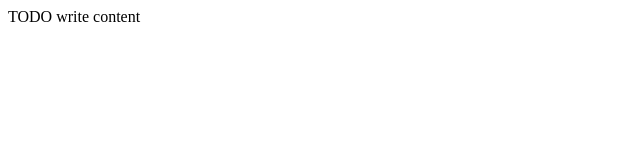
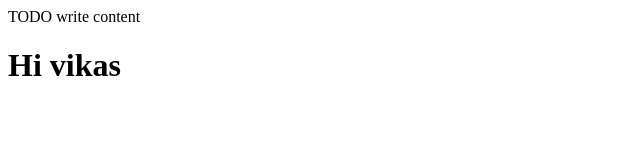
Before and after one commit to vikasshinde22105/test, a plain HTML site: page test.html in a window 1280 px wide. Shown: the whole page, without its empty margins (0-640 px from the left). Drawn offline with Linux system fonts and the light colour scheme.

Commit message:
test.html edited

```diff
--- a/test.html
+++ b/test.html
@@ -12,5 +12,6 @@ and open the template in the editor.
     </head>
     <body>
         <div>TODO write content</div>
+	<h1>Hi vikas</h1>
     </body>
 </html>
```
